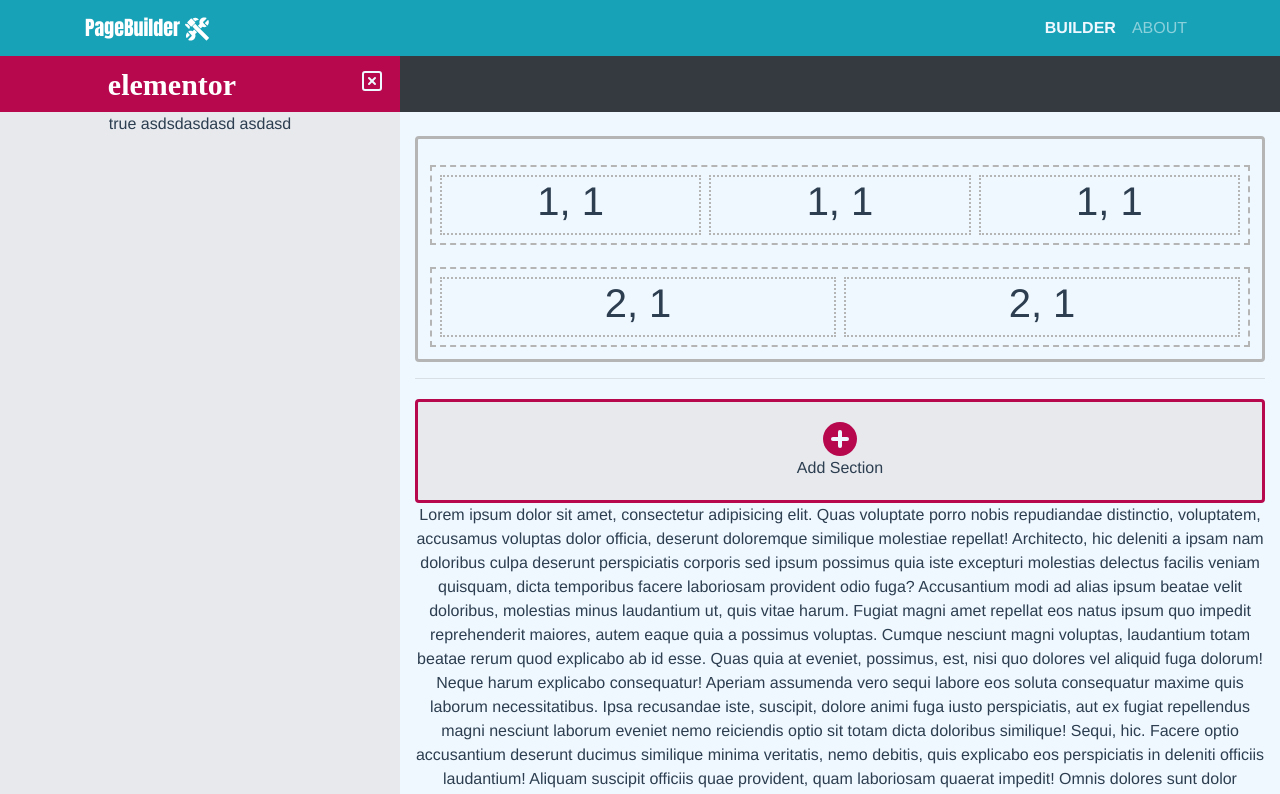
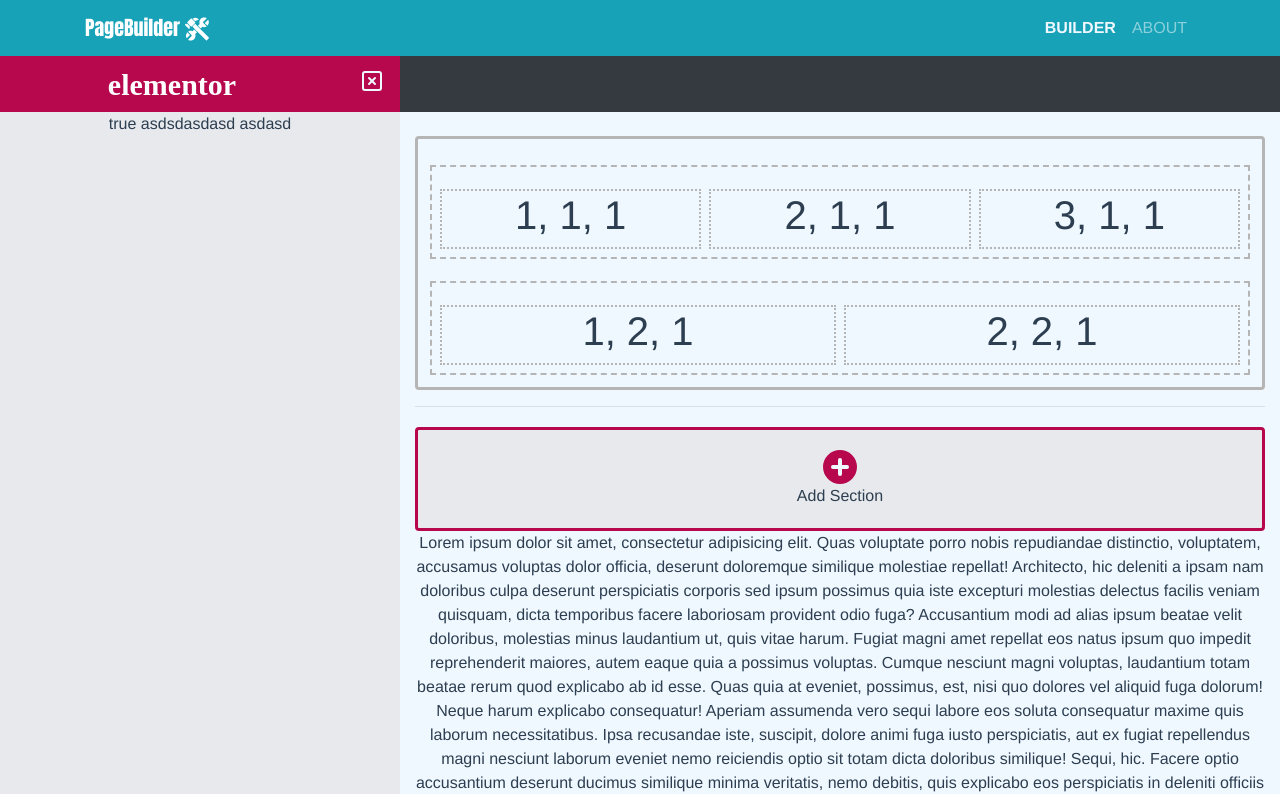
Before and after one commit to blackhoward/webpage-builder-elementor, a Vue app in the folder frontend/: page /#/ in a window 1280 px wide. Shown: the top 794 px of the page. Built offline with nearby package versions, Linux system fonts and the light colour scheme; a web font is replaced by a local one.

Commit message:
added update columns with transition and draggable

```diff
--- a/frontend/src/components/column/ColumnItem.vue
+++ b/frontend/src/components/column/ColumnItem.vue
@@ -1,7 +1,26 @@
 <template>
   <div class="column-item">
+    <div class="column-options d-flex justify-content-center mr-1">
+      <button class="btn text-light p-1 pb-2 border column-handle">
+        <img src="@/assets/icons/handler-icon.svg" />
+      </button>
+      <!-- <button
+        class="btn text-light p-1 pb-2 border"
+        v-b-tooltip.hover
+        title="Add Row"
+        @click="addRow(section.id)"
+      >
+        <img src="@/assets/icons/add-icon.svg" />
+      </button> -->
+      <button
+        class="btn text-light  p-1 pb-2 border remove"
+        @click="deleteRow({ rowId: row.id, sectionId: sectionId })"
+      >
+        <img src="@/assets/icons/trash-icon.svg" />
+      </button>
+    </div>
     <div class="item-content">
-      <h1>{{ rowId }}, {{ sectionId }}</h1>
+      <h1>{{ column.id }}, {{ rowId }}, {{ sectionId }}</h1>
     </div>
   </div>
 </template>
@@ -17,7 +36,53 @@ export default {
 </script>
 
 <style lang="scss" scoped>
-.item-content {
-  border: 2px dotted #b5b5b5;
+.column-item {
+  .column-options {
+    visibility: hidden;
+    button {
+      height: 0;
+      width: 0;
+      transition: 0.5s;
+      background: #b5b5b5;
+      img {
+        height: 0;
+        width: 0;
+        transition: 0.5s;
+      }
+    }
+  }
+  .item-content {
+    border: 2px dotted #b5b5b5;
+  }
+  &:hover {
+    .column-options {
+      visibility: visible;
+      button {
+        height: 33px;
+        width: 38px;
+        transition: 0.5s;
+        background: #17a2b8;
+        img {
+          height: 16px;
+          width: 16px;
+          transition: 0.5s;
+        }
+        &.add:hover {
+          background: #28a745;
+        }
+        &.remove:hover {
+          background: #dc3545;
+        }
+        &.column-handle:hover {
+          cursor: grab;
+          background: #007bff;
+        }
+      }
+    }
+    .item-content {
+      border-style: solid;
+      border-color: #17a2b8;
+    }
+  }
 }
 </style>
--- a/frontend/src/components/column/ColumnList.vue
+++ b/frontend/src/components/column/ColumnList.vue
@@ -1,21 +1,57 @@
 <template>
-  <div class="columns-wrapper d-flex justify-content-lg-around">
-    <div v-for="column in columns" :key="column.id" class="w-100 p-1">
+  <div class="columns-wrapper ">
+    <!-- <div v-for="column in myColumns" :key="column.id" class="w-100 p-1">
       <ColumnItem :column="column" :rowId="rowId" :sectionId="sectionId" />
-    </div>
+    </div> -->
+    <draggable v-model="myColumns" v-bind="dragOptions" handle=".column-handle">
+      <transition-group
+        type="transition"
+        name="flip-list"
+        class="d-flex justify-content-around"
+      >
+        <div v-for="column in myColumns" :key="column.id" class="w-100 p-1">
+          <ColumnItem :column="column" :rowId="rowId" :sectionId="sectionId" />
+        </div>
+      </transition-group>
+    </draggable>
   </div>
 </template>
 
 <script>
 import ColumnItem from "@/components/column/ColumnItem.vue";
+import draggable from "vuedraggable";
 export default {
   components: {
-    ColumnItem
+    ColumnItem,
+    draggable
   },
   props: {
     columns: Array,
     rowId: Number,
     sectionId: Number
+  },
+  computed: {
+    myColumns: {
+      get() {
+        return this.columns;
+      },
+      set(value) {
+        // this.$store.commit("setColumns", value);
+        this.$store.dispatch("updateColumns", {
+          column: value,
+          rowId: this.rowId,
+          sectionId: this.sectionId
+        });
+      }
+    },
+    dragOptions() {
+      return {
+        animation: 0,
+        group: "group-columns",
+        disabled: false,
+        ghostClass: "ghost"
+      };
+    }
   }
 };
 </script>
--- a/frontend/src/components/row/RowItem.vue
+++ b/frontend/src/components/row/RowItem.vue
@@ -1,7 +1,7 @@
 <template>
   <div class="row-item">
     <div class="row-options d-flex justify-content-center mr-1">
-      <button class="btn text-light p-1 pb-2 border section-handle">
+      <button class="btn text-light p-1 pb-2 border row-handle">
         <img src="@/assets/icons/handler-icon.svg" />
       </button>
       <!-- <button
@@ -85,7 +85,7 @@ export default {
         &.remove:hover {
           background: #dc3545;
         }
-        &.section-handle:hover {
+        &.row-handle:hover {
           cursor: grab;
           background: #007bff;
         }
--- a/frontend/src/components/row/RowList.vue
+++ b/frontend/src/components/row/RowList.vue
@@ -3,7 +3,7 @@
     <!-- <div v-for="row in rows" :key="row.id" class="w-100 p-3">
       <RowItem />
     </div> -->
-    <draggable v-model="myRows" v-bind="dragOptions" handle=".section-handle">
+    <draggable v-model="myRows" v-bind="dragOptions" handle=".row-handle">
       <transition-group type="transition" name="flip-list">
         <div v-for="row in myRows" :key="row.id" class="w-100 p-1">
           <RowItem :row="row" :sectionId="sectionId" />
--- a/frontend/src/store/modules/columns.js
+++ b/frontend/src/store/modules/columns.js
@@ -18,7 +18,7 @@ const getters = {
   getColumns: state => state.myArray
 };
 const actions = {
-  updateColumns: ({ commit }, value) => {
+  updateColumnss: ({ commit }, value) => {
     commit("setColumns", value);
     console.log(value);
   }
--- a/frontend/src/store/modules/page.js
+++ b/frontend/src/store/modules/page.js
@@ -64,9 +64,11 @@ const state = {
     }
   ]
 };
+
 const getters = {
   getSections: state => state.sections
 };
+
 const actions = {
   addSection: ({ commit, state }) => {
     // we get the id of the highest/latest id in sections
@@ -88,7 +90,7 @@ const actions = {
   updateSections: ({ commit }, value) => {
     commit("setSections", value);
   },
-  //  Sections Rows
+  //  Sections Rows *************************************
   addRow: ({ commit, state }, sectionId) => {
     //  we get the section we want to add the row
     const section = state.sections.find(sec => sec.id === sectionId);
@@ -105,8 +107,13 @@ const actions = {
   },
   deleteRow: ({ commit }, { rowId, sectionId }) => {
     commit("removeRow", { rowId: rowId, sectionId: sectionId });
+  },
+  //  Sections Columns *************************************
+  updateColumns: ({ commit }, { column, rowId, sectionId }) => {
+    commit("setColumns", { item: column, rowId: rowId, sectionId: sectionId });
   }
 };
+
 const mutations = {
   setSections: (state, sections) => (state.sections = sections),
   insertSection: (state, section) => state.sections.push(section),
@@ -129,6 +136,15 @@ const mutations = {
     if (foundSection) {
       foundSection.rows = foundSection.rows.filter(row => row.id != data.rowId);
     }
+  },
+  setColumns: (state, column) => {
+    const foundSection = state.sections.find(sec => sec.id == column.sectionId);
+    if (foundSection) {
+      const foundRow = foundSection.rows.find(row => row.id == column.rowId);
+      if (foundRow) {
+        foundRow.columns = column.item;
+      }
+    }
   }
 };
 
```
